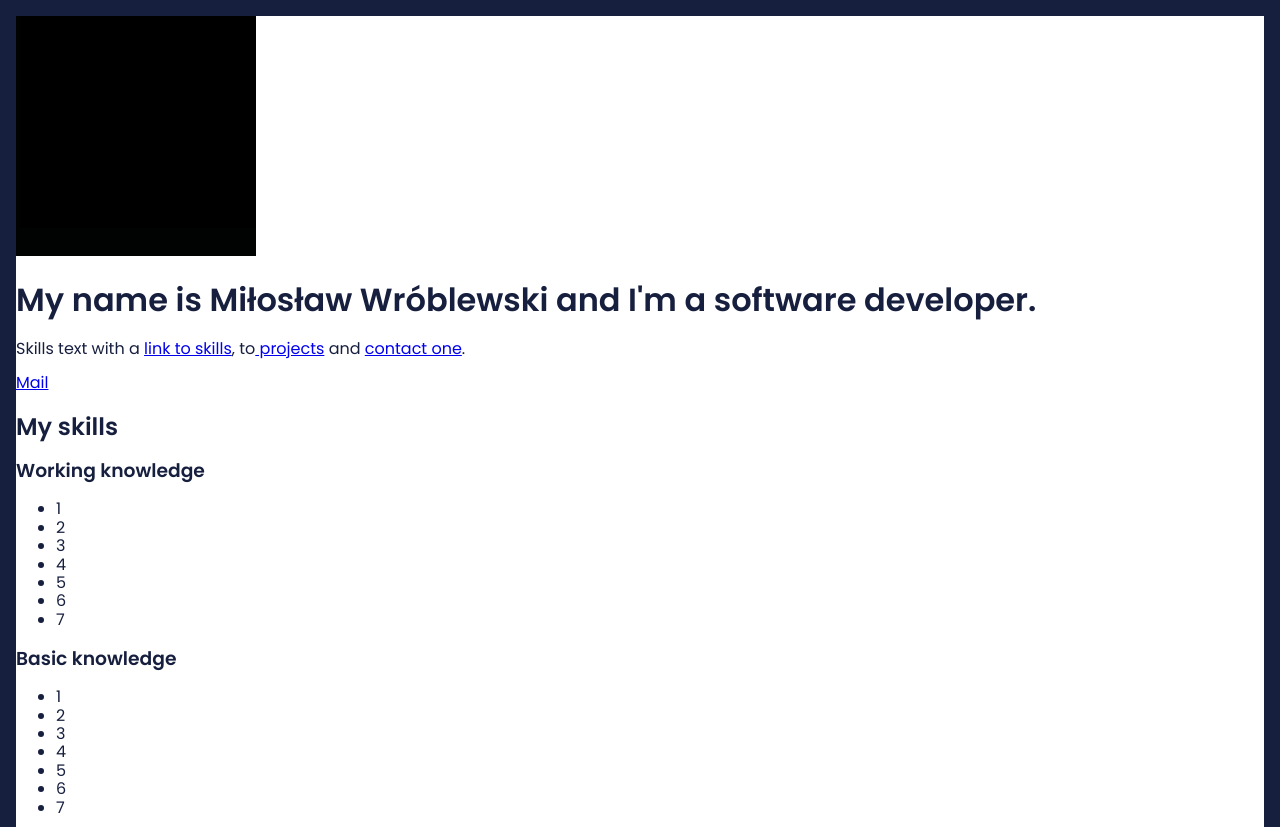
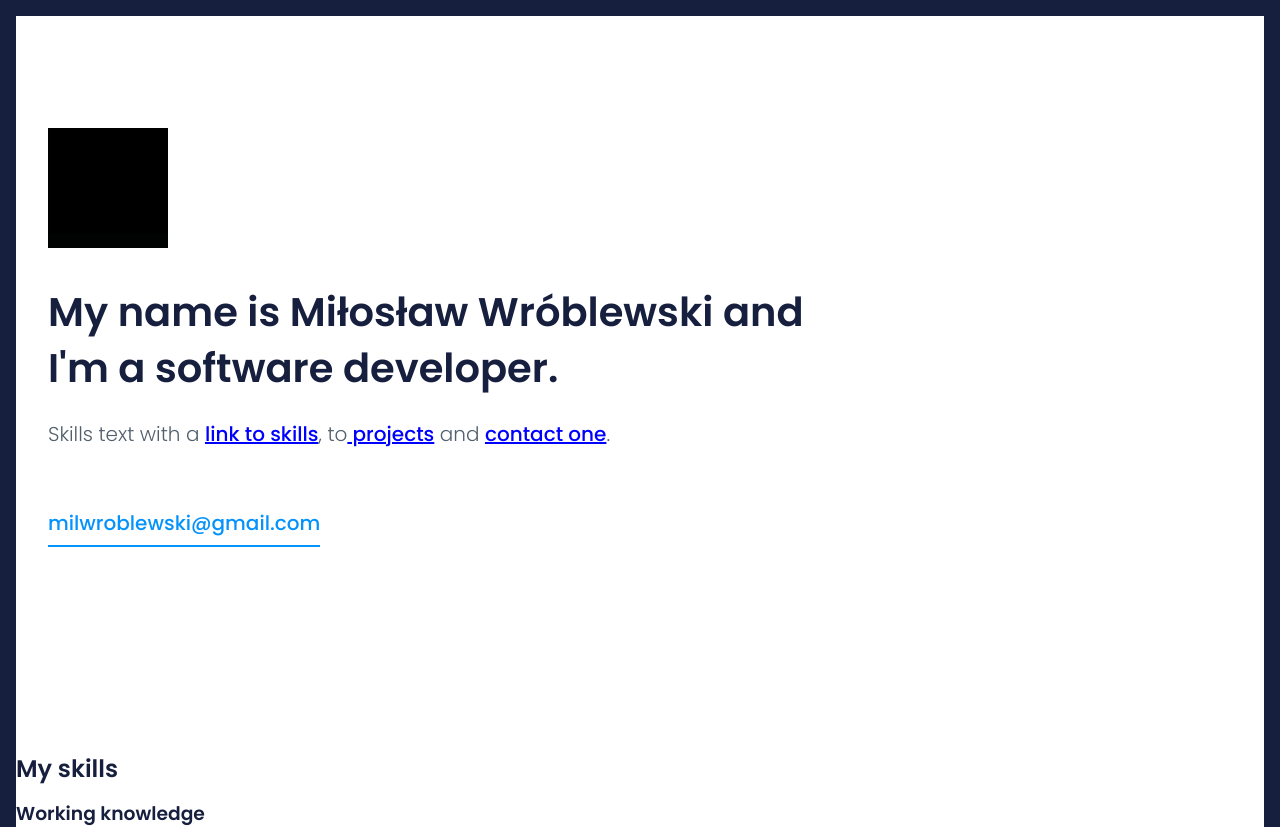
Before and after one commit to mwroblewski/mwroblewski.github.io, a website built with webpack: page src/content/index.html in a window 1280 px wide. Shown: the top 827 px of the page. Built offline with nearby package versions, Linux system fonts and the light colour scheme; files whose address does not match are found by name.

Commit message:
desktop styles for hero section

```diff
--- a/src/content/index.html
+++ b/src/content/index.html
@@ -34,7 +34,7 @@
         Skills text with a <a class="hero__link" href="#my-skills">link to skills</a>, to<a class="hero__link" href="#">
           projects</a> and <a class="hero__link" href="#contact"> contact one</a>.
       </p>
-      <a class="hero__mail" href="mailto:milwroblewski@gmail.com">Mail</a>
+      <a class="hero__mail" href="mailto:milwroblewski@gmail.com">milwroblewski@gmail.com</a>
     </section>
     <section id="my-skills" class="skills">
       <h2 class="skills__title">
--- a/src/scss/_variables.scss
+++ b/src/scss/_variables.scss
@@ -1,3 +1,5 @@
 $violet: #000;
 $yellow: #F9C802;
 $big-stone: #171F3F;
+$blue: #0593FB;
+$gray: #52606D;
--- a/src/scss/main.scss
+++ b/src/scss/main.scss
@@ -3,9 +3,11 @@
 
 @import url('https://fonts.googleapis.com/css?family=Poppins:300,400,500,600&display=swap&subset=latin-ext');
 
+@import "modules/hero.scss";
 
 html {
   box-sizing: border-box;
+  font-size: 16px;
 }
 
 *, *:before, *:after {
@@ -17,4 +19,6 @@ body {
   background: #ffffff;
   font-family: 'Poppins', sans-serif;
   border: 16px solid $big-stone;
+  -webkit-font-smoothing: anitaliased;
+  -moz-osx-font-smoothing: grayscale;
 }
--- /dev/null
+++ b/src/scss/modules/hero.scss
@@ -0,0 +1,39 @@
+.hero {
+    max-width: 1184px;
+    padding: 112px 0 200px;
+    margin: 0 auto;
+    &__description {
+        color: $gray;
+        font-style: normal;
+        font-weight: 300;
+        font-size: 1.25rem;
+        line-height: 2.25rem;
+        max-width: 780px;
+        margin-bottom: 3.75rem;
+    }
+    &__image {
+        width: 120px;
+        height: 120px;
+    }
+    &__link {
+        color: blue;
+        font-weight: 500;
+    }
+    &__mail {
+        color: $blue;
+        font-weight: 500;
+        font-size: 1.25rem;
+        text-decoration: none;
+        padding-bottom: 0.5rem;
+        border-bottom: 2px solid $blue;
+    }
+    &__title {
+        font-family: 'Poppins';
+        font-style: normal;
+        font-weight: 600;
+        font-size: 2.5rem;
+        line-height: 3.5rem;
+        max-width: 780px;
+        margin: 2rem 0 1rem;
+    }
+}
```
Also changed, not shown: dist/css/main.css, dist/index.html, 1 other file.
